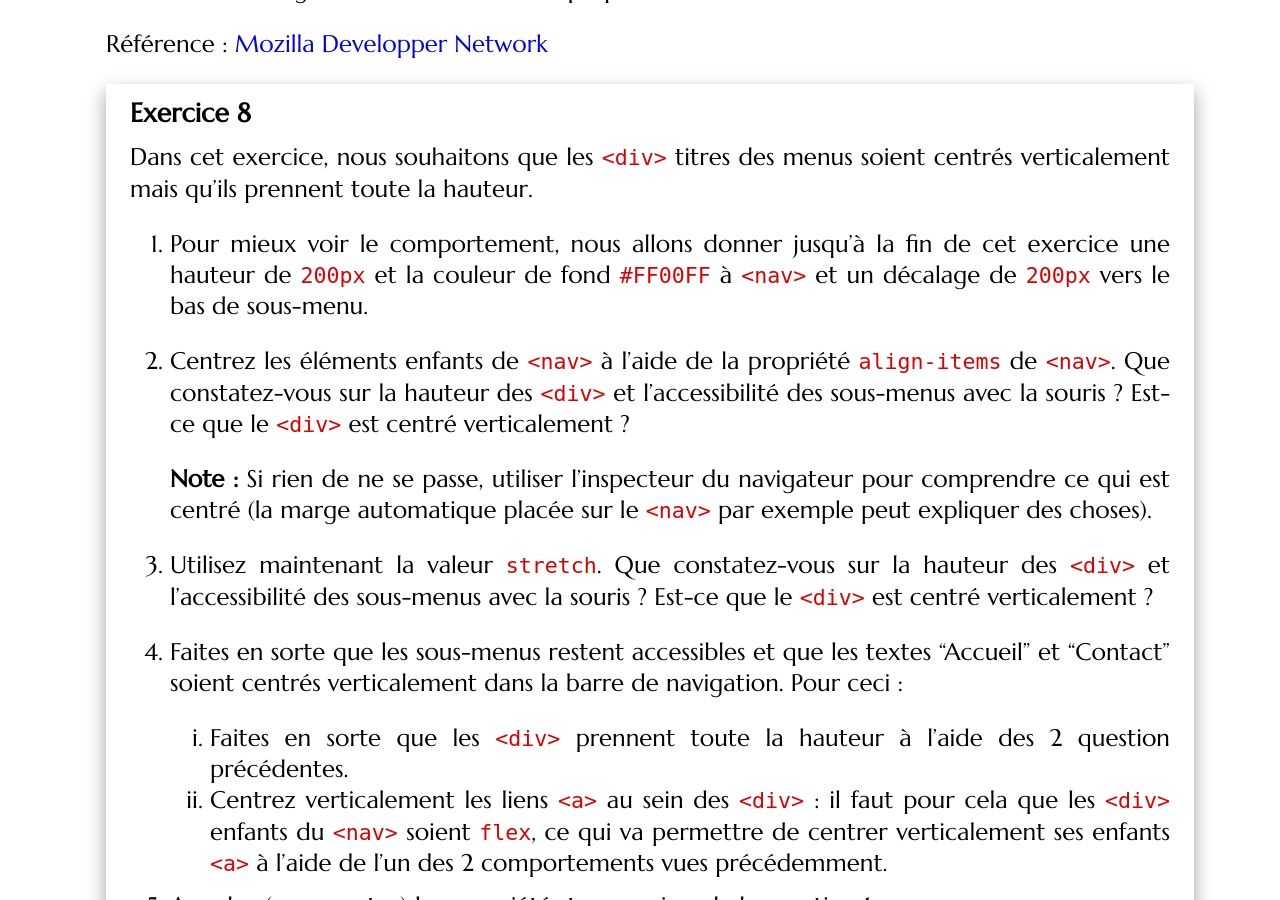
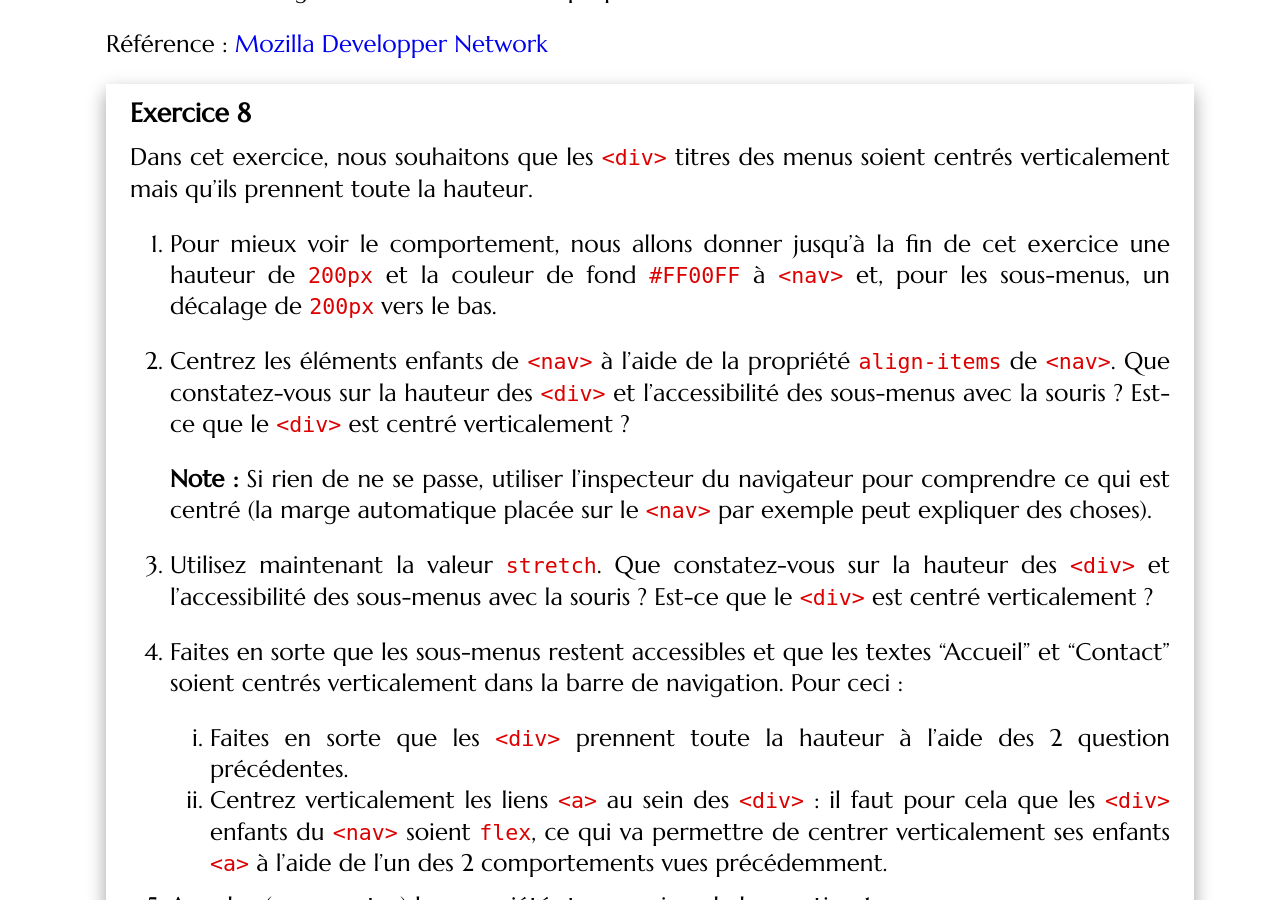
Before and after one commit to romainlebreton/R1.02-DeveloppementInterfacesWeb, a Jekyll site: the page built from tutorials/tutorial3.md, in a window 1280 px wide and 900 px high, scrolled down 15178 px. Built offline with Jekyll 4.4.1, drawn with Linux system fonts in a browser that asks for light colours; some web fonts are replaced; comment, search, counter and statistics services are not loaded.

Commit message:
clarification

```diff
--- a/tutorials/tutorial3.md
+++ b/tutorials/tutorial3.md
@@ -707,8 +707,8 @@ Puis revenir en arrière
 -->
 
 1. Pour mieux voir le comportement, nous allons donner jusqu'à la fin de cet
-   exercice une hauteur de `200px` et la couleur de fond `#FF00FF` à `<nav>` et
-   un décalage de `200px` vers le bas de sous-menu.
+   exercice une hauteur de `200px` et la couleur de fond `#FF00FF` à `<nav>` et,
+   pour les sous-menus, un décalage de `200px` vers le bas.
 
 1. Centrez les éléments enfants de `<nav>` à l'aide de la propriété
    `align-items` de `<nav>`. Que constatez-vous sur la hauteur des `<div>` et
```
